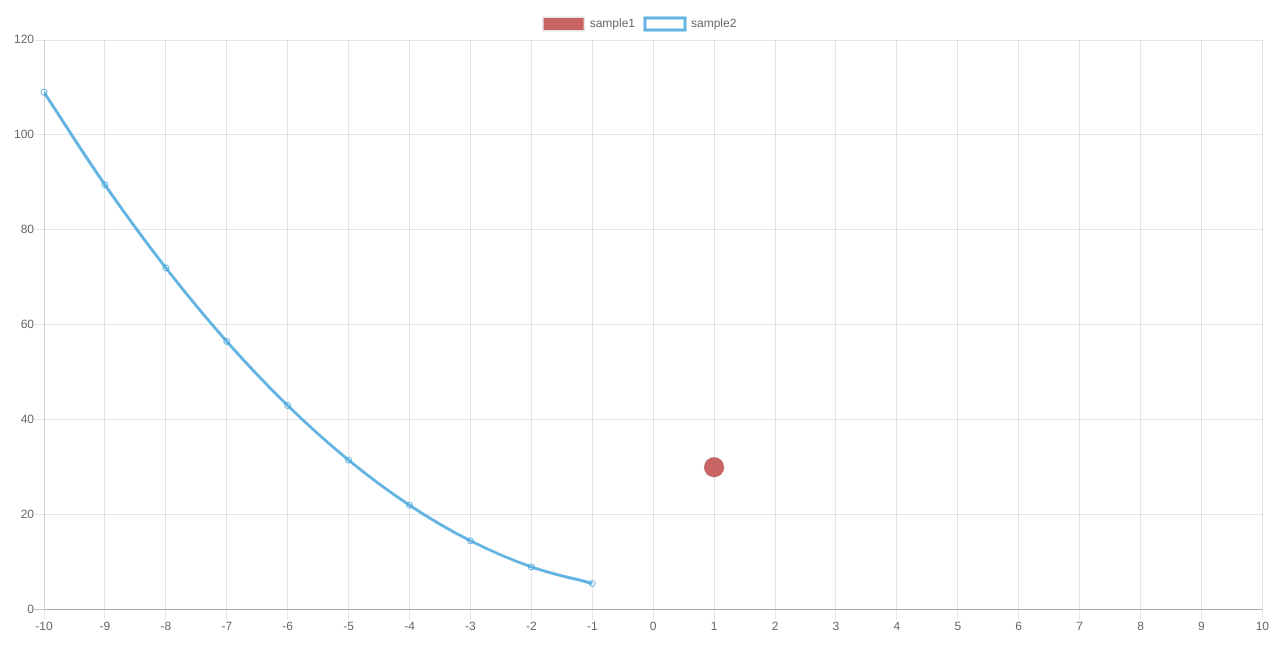
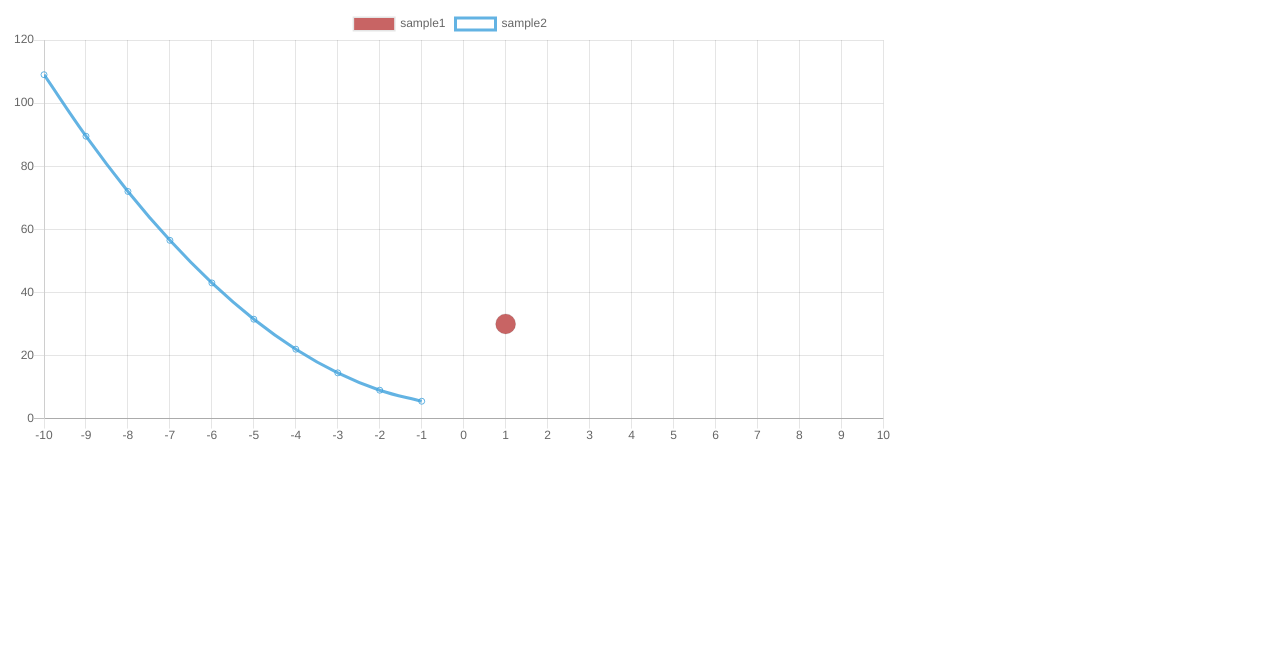
Before and after one commit to su-u/solving2, a plain HTML site: page index.html in a window 1280 px wide. Drawn offline with Linux system fonts and the light colour scheme.

Commit message:
Add: style

```diff
--- a/css/style.css
+++ b/css/style.css
@@ -1,5 +1,6 @@
 #mycanvas{
     width: 70%;
+    height: 100%;
 }
 .canvas{
     width: 70%;
--- a/js/mychart.js
+++ b/js/mychart.js
@@ -35,6 +35,8 @@ const loadCharts2 = function (data) {
 
     const ctx = document.getElementById("mycanvas")
         .getContext("2d");
+    ctx.canvas.parentNode.style.height = '90%';
+    ctx.canvas.parentNode.style.width = '70%';
     const myChart = new Chart(ctx, chartDataSet);
 
 };
```
